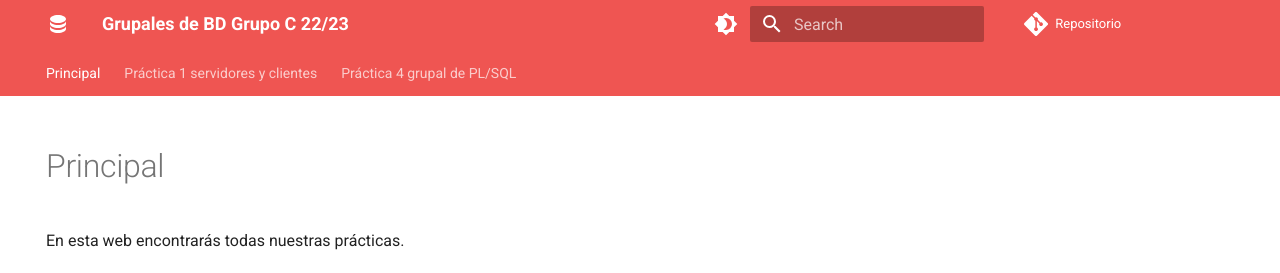
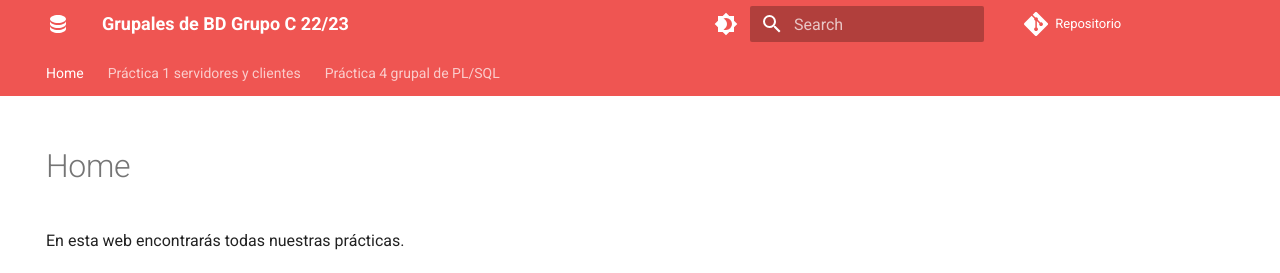
Before and after one commit to adriasir123/grupalesbdc, an MkDocs documentation site: the page built from docs/index.md, in a window 1280 px wide. Shown: the top 273 px of the page. Built offline with MkDocs 1.6.1 and Material for MkDocs 9.7.7, drawn with Linux system fonts in a browser that asks for light colours; comment, search, counter and statistics services are not loaded; some of the changed lines change nothing that is shown.

Commit message:
cambiado home

```diff
--- a/docs/index.md
+++ b/docs/index.md
@@ -3,6 +3,8 @@ hide:
   - navigation
   - toc
 ---
+
+# Home
 
 En esta web encontrarás todas nuestras prácticas.
 
--- a/mkdocs.yml
+++ b/mkdocs.yml
@@ -25,7 +25,7 @@ theme:
         icon: material/brightness-7
         name: Cambiar a tema normal
 nav:
-    - Principal: index.md
+    - Home: index.md
     - Práctica 1 servidores y clientes:
         - 'Introducción': 'p1-servidores-clientes/intro.md'
         - Responsabilidad individual:
```
